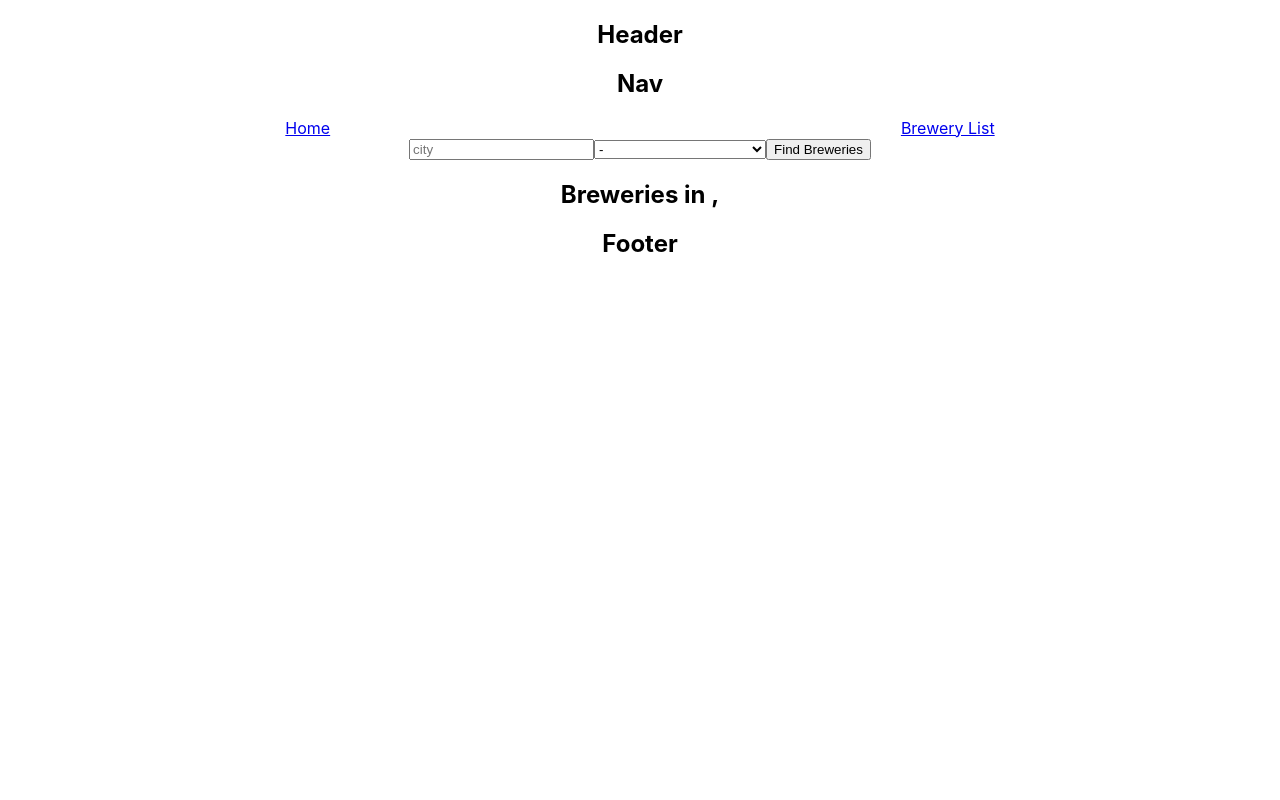
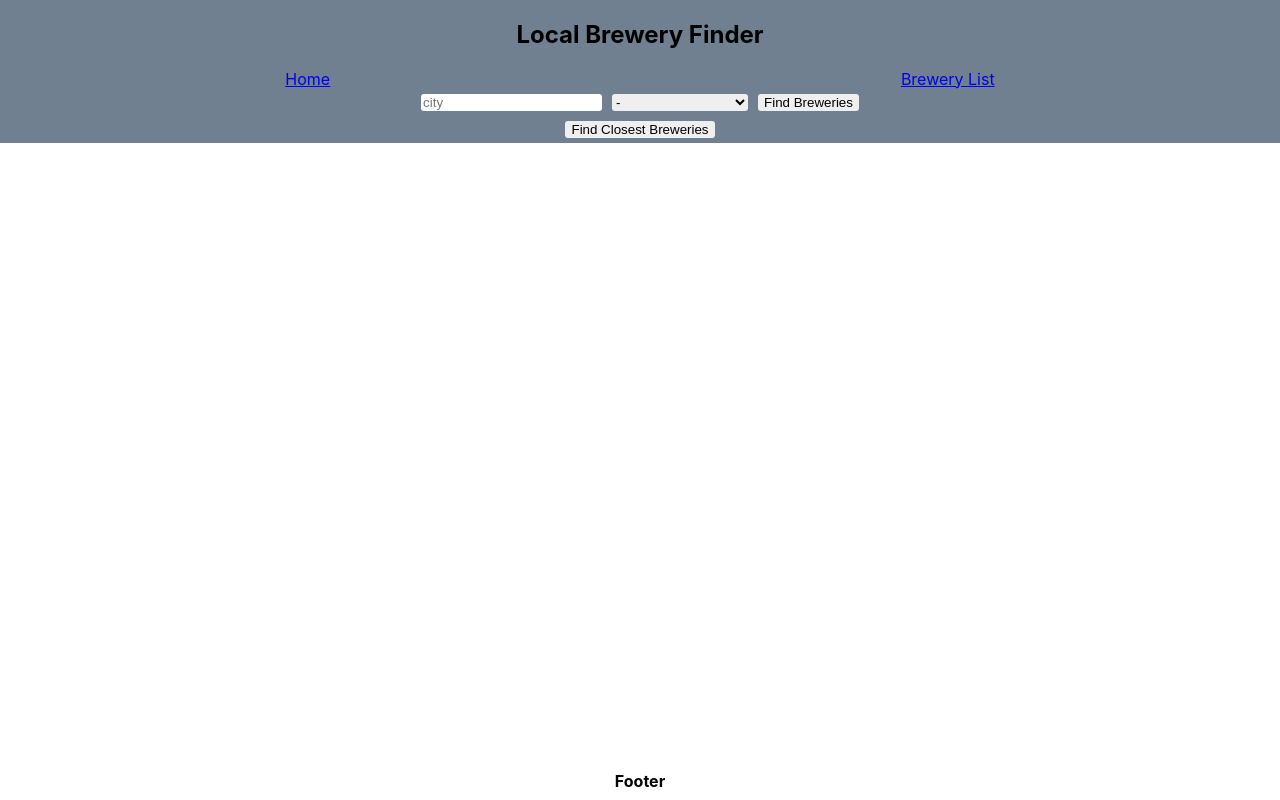
Before and after one commit to robert-bl/brewery-finder-app, a React (Create React App) app in the folder brewery-finder/: page /breweries in a window 1280 px wide. Built offline with nearby package versions, Linux system fonts and the light colour scheme.

Commit message:
updated css

```diff
--- a/brewery-finder/src/App.css
+++ b/brewery-finder/src/App.css
@@ -1,8 +1,72 @@
 .App {
   text-align: center;
+  display: grid;
+  grid-template-columns: auto;
+  grid-template-rows: auto auto auto;
+  height: 100%;
 }
 
 .nav-links {
   display: flex;
   justify-content: space-around;
 }
+
+.main-content {
+  margin-bottom: -50px;
+}
+
+.push {
+  height: 50px;
+}
+
+.brewery-list-arr {
+  display: flex;
+  flex-direction: row;
+  justify-content: space-around;
+  flex-wrap: wrap;
+}
+
+.brew-list-item {
+  text-align: center;
+  background: none;
+  border-radius: 15px;
+  width: 30%;
+  margin: 5px;
+  height: 80px;
+
+}
+
+.brew-list-item:hover {
+  text-align: center;
+  background-image: url('https://media.istockphoto.com/id/1165339040/photo/craft-beer-sampler-tray.jpg?b=1&s=170667a&w=0&k=20&c=Rfg_kdJqt5dAOzW3bA2X_fNeRgdz_EwBcOD0NOpBB5U=');
+  background-size: cover;
+  border-radius: 15px;
+  width: 30%;
+  margin: 5px;
+  height: 80px;
+  color: white;
+  opacity: 0.5;
+}
+
+.header {
+  /* position: fixed;
+  top: 0;
+  width: 100%; */
+  background-color: slategray;
+}
+
+
+input, button, select {
+  border-radius: 3px;
+  border: none;
+  margin: 5px;
+}
+
+
+.footer {
+  position: fixed;
+  bottom: 0;
+  background-color: white;
+  width: 100%;
+  height: 50px;
+}
--- a/brewery-finder/src/App.js
+++ b/brewery-finder/src/App.js
@@ -15,12 +15,17 @@ function App() {
   }
   const [breweries, setBreweries] = useState([])
   const [location, setLocation] = useState(initialLocation)
+  const [locationHeader, setLocationHeader] = useState('')
 
   return (
     <div className="App">
       <Header location={location} setLocation={setLocation}
+              locationHeader={location} setLocationHeader={setLocationHeader}
               breweries={breweries} setBreweries={setBreweries}/>
-      <Main location={location} breweries={breweries}/>
+      <div className='main-content'>
+        <Main location={location} locationHeader={locationHeader} breweries={breweries}/>
+        <div className='push'></div>
+      </div>
       <Footer />
     </div>
   );
--- a/brewery-finder/src/components/BreweryList.jsx
+++ b/brewery-finder/src/components/BreweryList.jsx
@@ -19,13 +19,16 @@ export default function BreweryList (props) {
   (!props.breweries) ?
       <h2>Error</h2>
       :
-      <div>
-          <h2>Breweries in {props.location.city}, {props.location.state}</h2>
+      <div className='brewery-list'>
+          <h2>{props.locationHeader}</h2>
+          <div className="brewery-list-arr">
           {props.breweries.map((brew) => (
-              <div key={brew.id} onClick={() => getBreweryDetails(brew)}>
-                  <h3>{brew.name}</h3>
+              <div className='brew-list-item' key={brew.id} onClick={() => getBreweryDetails(brew)}>
+                  <h4 className='list-brewery-name'>{brew.name}</h4>
+                  <p>{brew.brewery_type}</p>
               </div>
           ))}
+          </div>
       </div>
   )
 }
--- a/brewery-finder/src/components/Footer.jsx
+++ b/brewery-finder/src/components/Footer.jsx
@@ -4,6 +4,8 @@
 export default function Footer () {
 
     return (
-        <h2>Footer</h2>
+        <div className="footer">
+            <h4>Footer</h4>
+        </div>
     )
 }
--- a/brewery-finder/src/components/Header.jsx
+++ b/brewery-finder/src/components/Header.jsx
@@ -6,11 +6,15 @@ import Search from './Search'
 export default function Header (props) {
 
     return (
-        <div>
-            <h2>Header</h2>
+        <div className='header'>
+            <h2>Local Brewery Finder</h2>
             <Nav />
-            <Search location={props.location} setLocation={props.setLocation}
-            breweries={props.breweries} setBreweries={props.setBreweries}/>
+            <Search location={props.location}
+                    setLocation={props.setLocation}
+                    locationHeader={props.locationHeader}
+                    setLocationHeader={props.setLocationHeader}
+                    breweries={props.breweries}
+                    setBreweries={props.setBreweries}/>
         </div>
     )
 }
--- a/brewery-finder/src/components/Home.jsx
+++ b/brewery-finder/src/components/Home.jsx
@@ -20,7 +20,6 @@ export default function Home () {
     // }, [])
 
 
-
     return (
         <div className="home">
             <h2>Home</h2>
--- a/brewery-finder/src/components/Main.jsx
+++ b/brewery-finder/src/components/Main.jsx
@@ -12,7 +12,10 @@ export default function Main (props) {
         <div className="main">
             <Routes>
                 <Route path='/' element={<Home />} />
-                <Route path='/breweries' element={<BreweryList location={props.location} breweries={props.breweries}/>} />
+                <Route path='/breweries' element={<BreweryList
+                    location={props.location}
+                    locationHeader={props.locationHeader}
+                    breweries={props.breweries}/>} />
                 <Route path='/breweries/:id' element={<BreweryDetail breweries={props.breweries} />} />
             </Routes>
 
--- a/brewery-finder/src/components/Nav.jsx
+++ b/brewery-finder/src/components/Nav.jsx
@@ -7,7 +7,6 @@ export default function Nav () {
 
     return (
         <div>
-            <h2>Nav</h2>
             <div className="nav-links">
                 <Link to='/'>Home</Link>
                 <Link to='/breweries'>Brewery List</Link>
--- a/brewery-finder/src/components/Search.jsx
+++ b/brewery-finder/src/components/Search.jsx
@@ -9,11 +9,12 @@ export default function Search (props) {
     const navigate = useNavigate()
 
     const handleChange = (event) => {
+        console.log(event.target.value)
         props.setLocation({...props.location, [event.target.id]: event.target.value})
         // console.log(props.location)
     }
 
-    const handleSubmit = (event) => {
+    const handleLocationSubmit = (event) => {
         event.preventDefault()
         console.log(props.location)
         const city = props.location.city
@@ -22,13 +23,10 @@ export default function Search (props) {
         const getData = async () => {
         const responsePage1 = await axios.get(`${BREWERYDB_BASE_URL}by_state=${state}&by_city=${city}&page=1&per_page=50`)
         const responsePage2 = await axios.get(`${BREWERYDB_BASE_URL}by_state=${state}&by_city=${city}&page=2&per_page=50`)
-
-        console.log(responsePage1)
-        console.log(responsePage2)
         const response = [...responsePage1.data, ...responsePage2.data]
             console.log(response)
         props.setBreweries(response)
-        // console.log(props.breweries)
+        props.setLocationHeader(`Breweries in ${props.location.city}, ${props.location.state}`)
         }
 
         getData()
@@ -36,13 +34,22 @@ export default function Search (props) {
 
     }
 
+    const handleDistanceSubmit = (event) => {
+        event.preventDefault()
+        const getData = async () => {
+        const distanceResponse = await axios.get(`${BREWERYDB_BASE_URL}by_dist=35.080894109326586,-106.60092744438134&per_page=6`)
+        props.setBreweries(distanceResponse.data)
+        }
+        getData()
+        navigate(`/breweries`)
+    }
 
 
 
 
     return (
         <div className="search">
-            <form onSubmit={handleSubmit}>
+            <form onSubmit={handleLocationSubmit} className='location-form'>
 
 
                 <input type="text" id="city" placeholder="city" onChange={handleChange} value={props.location.city}/>
@@ -57,6 +64,9 @@ export default function Search (props) {
                 </select>
                 <button type='submit'>Find Breweries</button>
             </form>
+            <form onSubmit={handleDistanceSubmit} className="distance-form">
+                <button type='submit'>Find Closest Breweries</button>
+            </form>
         </div>
     )
 }
--- a/brewery-finder/src/globals.js
+++ b/brewery-finder/src/globals.js
@@ -1,3 +1,3 @@
 export const BREWERYDB_BASE_URL = 'https://api.openbrewerydb.org/breweries?'
 
-export const STATES_LIST = ['Alabama', 'Alaska', 'American Samoa', 'Arizona', 'Arkansas', 'California', 'Colorado', 'Connecticut', 'Delaware', 'District of Columbia', 'Florida', 'Georgia', 'Guam', 'Hawaii', 'Idaho', 'Illinois', 'Indiana', 'Iowa', 'Kansas', 'Kentucky', 'Louisiana', 'Maine', 'Maryland', 'Massachusetts', 'Michigan', 'Minnesota', 'Minor Outlying Islands', 'Mississippi', 'Missouri', 'Montana', 'Nebraska', 'Nevada', 'New Hampshire', 'New Jersey', 'New Mexico', 'New York', 'North Carolina', 'North Dakota', 'Northern Mariana Islands', 'Ohio', 'Oklahoma', 'Oregon', 'Pennsylvania', 'Puerto Rico', 'Rhode Island', 'South Carolina', 'South Dakota', 'Tennessee', 'Texas', 'U.S. Virgin Islands', 'Utah', 'Vermont', 'Virginia', 'Washington', 'West Virginia', 'Wisconsin', 'Wyoming']
+export const STATES_LIST = ['Alabama', 'Alaska', 'Arizona', 'Arkansas', 'California', 'Colorado', 'Connecticut', 'Delaware', 'District of Columbia', 'Florida', 'Georgia', 'Hawaii', 'Idaho', 'Illinois', 'Indiana', 'Iowa', 'Kansas', 'Kentucky', 'Louisiana', 'Maine', 'Maryland', 'Massachusetts', 'Michigan', 'Minnesota', 'Mississippi', 'Missouri', 'Montana', 'Nebraska', 'Nevada', 'New Hampshire', 'New Jersey', 'New Mexico', 'New York', 'North Carolina', 'North Dakota', 'Ohio', 'Oklahoma', 'Oregon', 'Pennsylvania', 'Rhode Island', 'South Carolina', 'South Dakota', 'Tennessee', 'Texas', 'Utah', 'Vermont', 'Virginia', 'Washington', 'West Virginia', 'Wisconsin', 'Wyoming']
```
Also changed, not shown: 1 other file (tests, documents, lock files or other folders).
